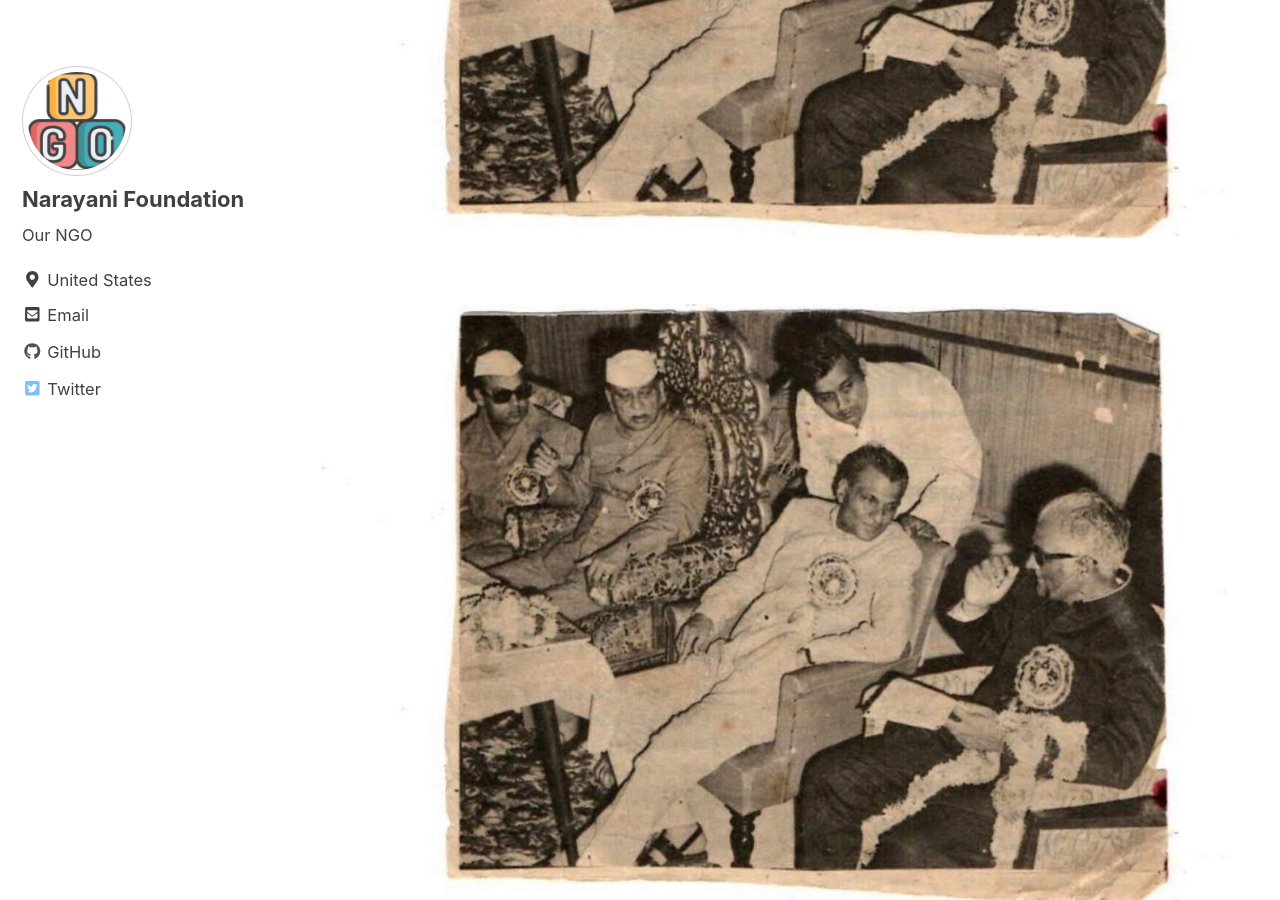
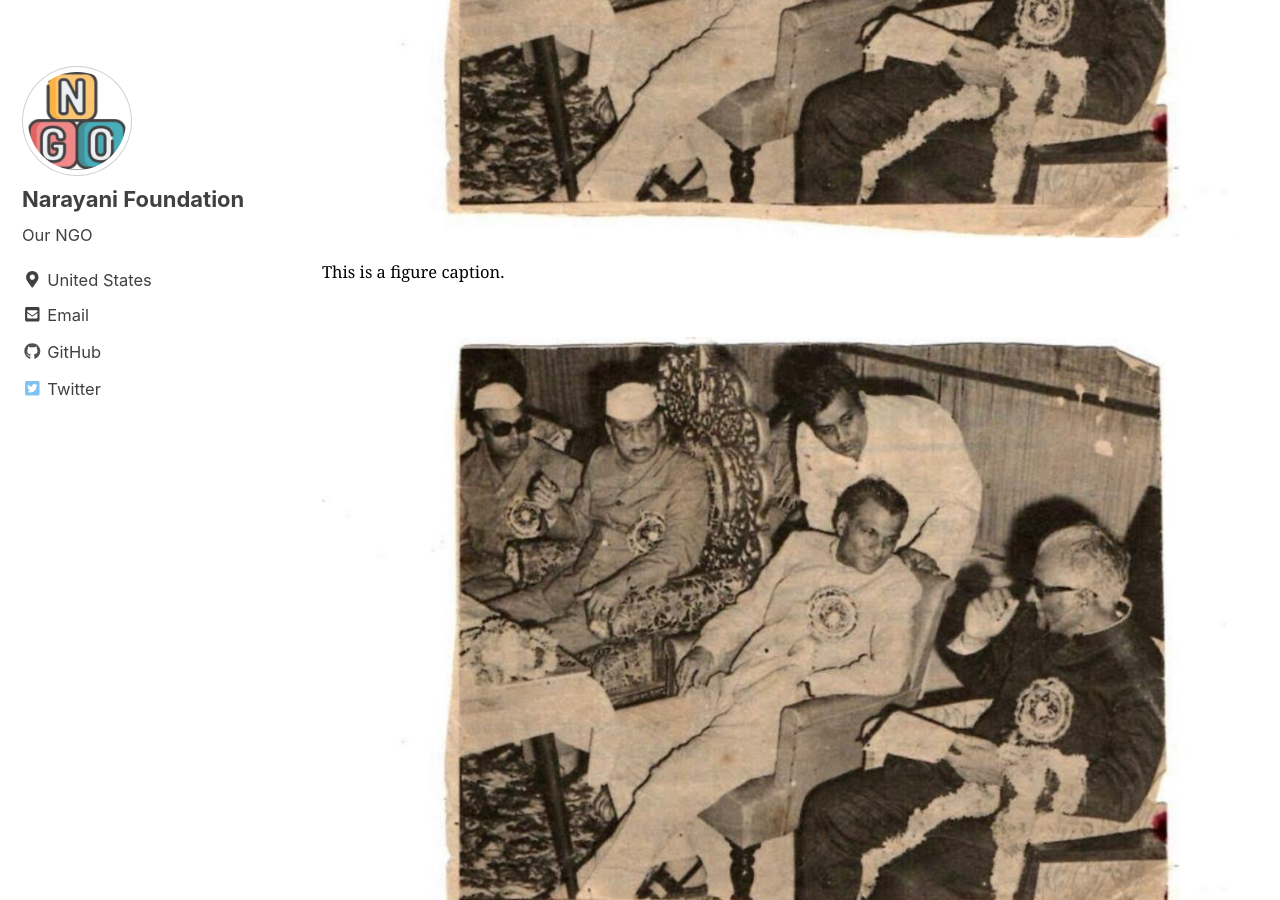
Before and after one commit to hajm0la/media, a Jekyll site: the page built from _posts/2022-03-21-media.md, in a window 1280 px wide and 900 px high, scrolled down 970 px. Built offline with Jekyll 4.4.1, drawn with Linux system fonts in a browser that asks for light colours; cached includes are drawn as plain includes; nearby versions of some CDN libraries.

Commit message:
Update 2022-03-21-media.md

```diff
--- a/_posts/2022-03-21-media.md
+++ b/_posts/2022-03-21-media.md
@@ -16,6 +16,8 @@ gallery:
 
 image: /assets/img1111.jpg
 
+{% include figure image_path="/assets/img1111.jpg" alt="this is a placeholder image" caption="This is a figure caption." %}
+
 
 
 <figure>
@@ -23,7 +25,7 @@ image: /assets/img1111.jpg
 </figure>
 
 <figure>
-  <img src="https://github.com/hajm0la/media/blob/main/images/img1111.jpg">
+  <img src="https://github.com/hajm0la/media/blob/main/assets/img1111.jpg">
 </figure>
 
 One of my favorite memories was trying French cuisine for the first time. I tasted delicious croissants, pain au chocolat, and macarons that were unlike any pastries I had ever had before. We also visited a local market and bought fresh bread, cheese, and fruit for a picnic in a park, which was a wonderful way to experience Parisian life.
```
